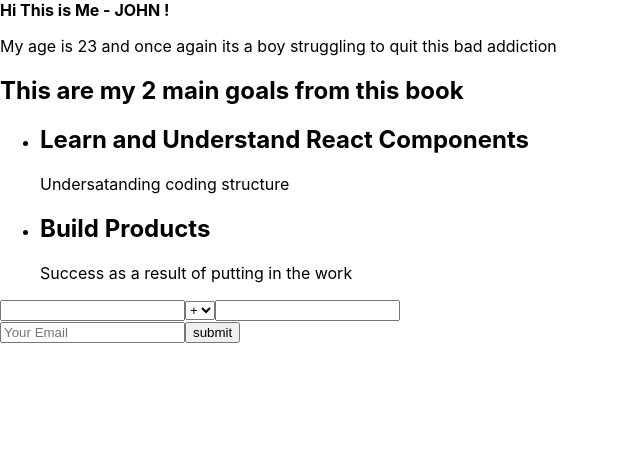
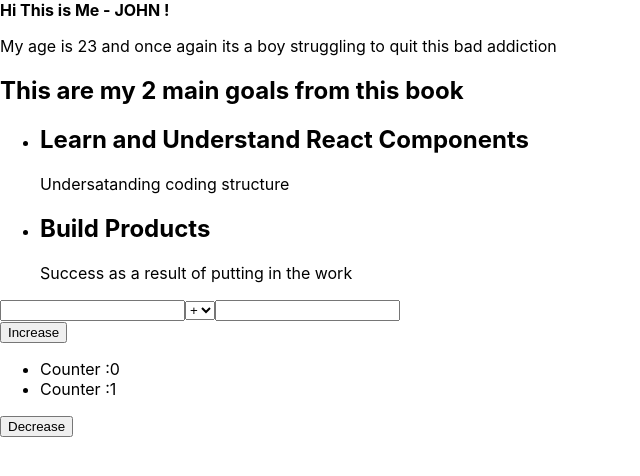
Before and after one commit to JohnMigwi/React-Apps, a React (Create React App) app: page / in a window 1280 px wide. Shown: the top 476 px of the page, without its empty margins (0-640 px from the left). Built offline with nearby package versions, Linux system fonts and the light colour scheme.

Commit message:
counters

```diff
--- a/src/Components/Email.jsx
+++ b/src/Components/Email.jsx
@@ -1,31 +1,34 @@
-import {useState} from "react";
+import {useState, useRef} from "react";
 
 function Email (){
- const [text, setText] = useState(" ");
- const [valid, setValid] = useState(false);
+    const [counter, setCounter] = useState(0);
+    const counter2 = useRef(1);
 
- function emailHandle(event){
-    setText(event.target.value);
- }
 
-function sendingForm(event){
-    event.preventDefault();
-    const check = text.includes("@");
-    setValid(!check)
-}
+    function handleCount(){
+        setCounter(counter => counter + 1);
+        counter2.current +=1;
+
+    };
+
+    function handleDecrease(){
+        setCounter(prevCounter => prevCounter - 1);
+        counter2.current -=1;
+    };
 
     return (
         <>
-        <section>
-        <input type="email" placeholder="Your Email" onChange={emailHandle}/>
-        <button onClick={sendingForm}>submit</button>
-        <p>{valid}</p>
-        </section>
+         <div>
+            <button onClick={handleCount}>Increase</button>
+             <ul>
+                <li>Counter :{counter}</li>
+                <li>Counter :{counter2.current}</li>
+             </ul>
+             <button onClick={handleDecrease}>Decrease</button>
+         </div>
 
         </>
     );
 
 };
-
-
 export default Email;
```
